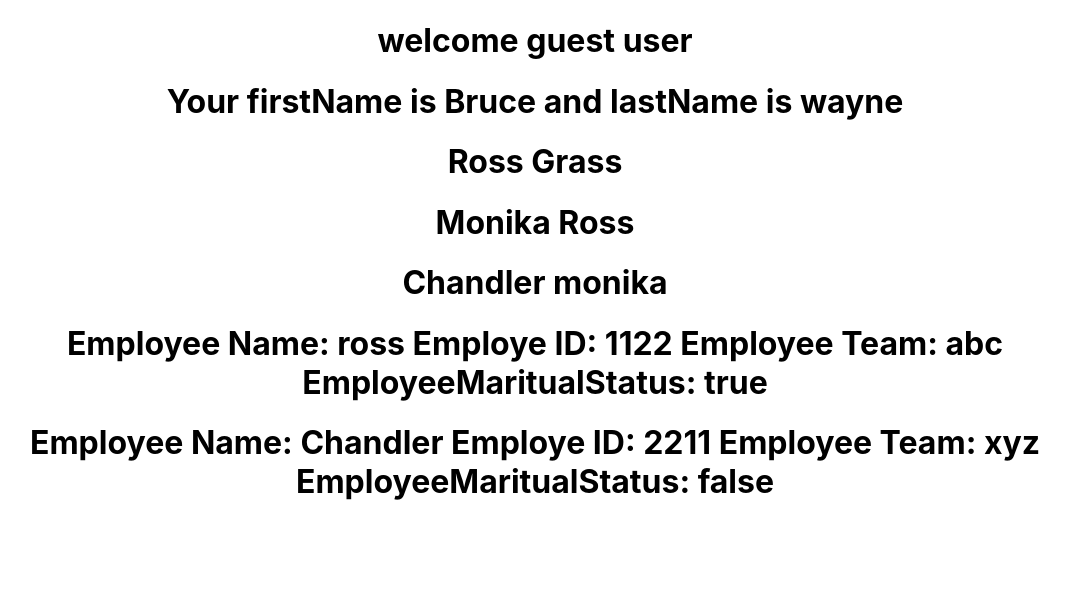
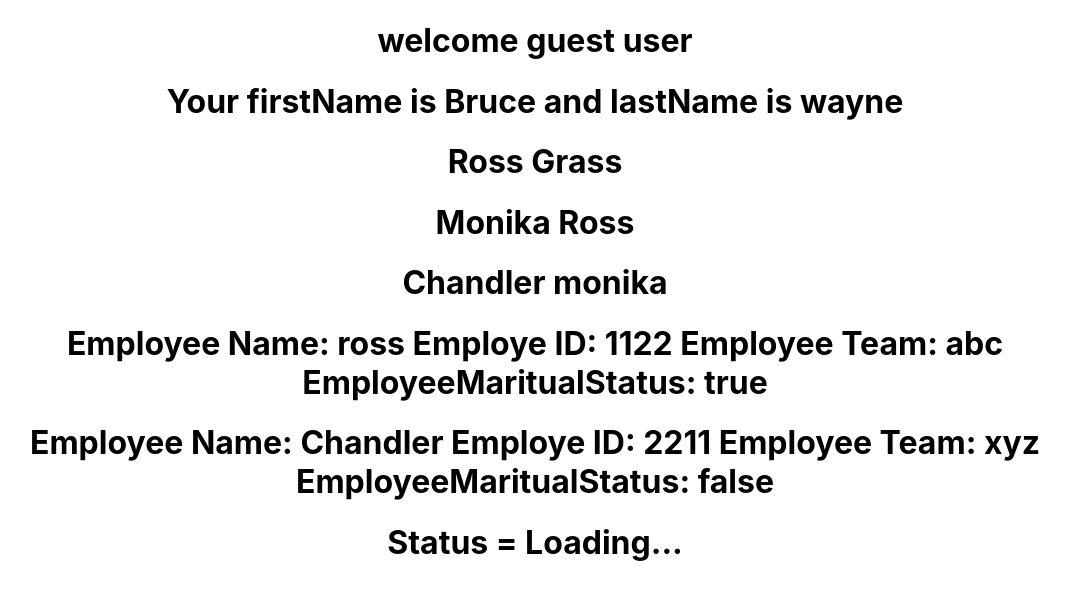
Before and after one commit to deekshith786/React-with-typeScript, a React (Create React App) app in the folder react-typescript/: page / in a window 1280 px wide. Shown: the top 600 px of the page, without its empty margins (105-1175 px from the left). Built offline with nearby package versions, Linux system fonts and the light colour scheme.

Commit message:
using the union type in the proptypes

```diff
--- a/react-typescript/src/App.tsx
+++ b/react-typescript/src/App.tsx
@@ -3,6 +3,7 @@
 import { Greet } from './components/greet';
 import { Person } from './components/person';
 import { PersonList } from './components/personList';
+import { Status } from './components/status';
 
 function App() {
   const personName = {
@@ -45,6 +46,7 @@
       <Person name={personName} />
       <PersonList names={nameList}/>
       <EmployeeDetails info={employee} />
+      <Status status='loading' />
     </div>
   );
 }
--- /dev/null
+++ b/react-typescript/src/components/status.tsx
@@ -0,0 +1,19 @@
+type statusProps = {
+    status: 'loading' | 'success' | 'error'
+}
+export const Status = (props: statusProps) => {
+    let message
+    if(props.status === 'loading'){
+            message = 'Loading...'
+        } else if(props.status === 'success'){
+            message = 'Data fetched sucessfully!'
+        } else if(props.status === 'error'){
+            message = 'Error fetching data'
+        }
+
+    return (
+        <div>
+            <h1>Status = {message}</h1>
+        </div>
+    )
+}
```
Also changed, not shown: 1 other file (tests, documents, lock files or other folders).
